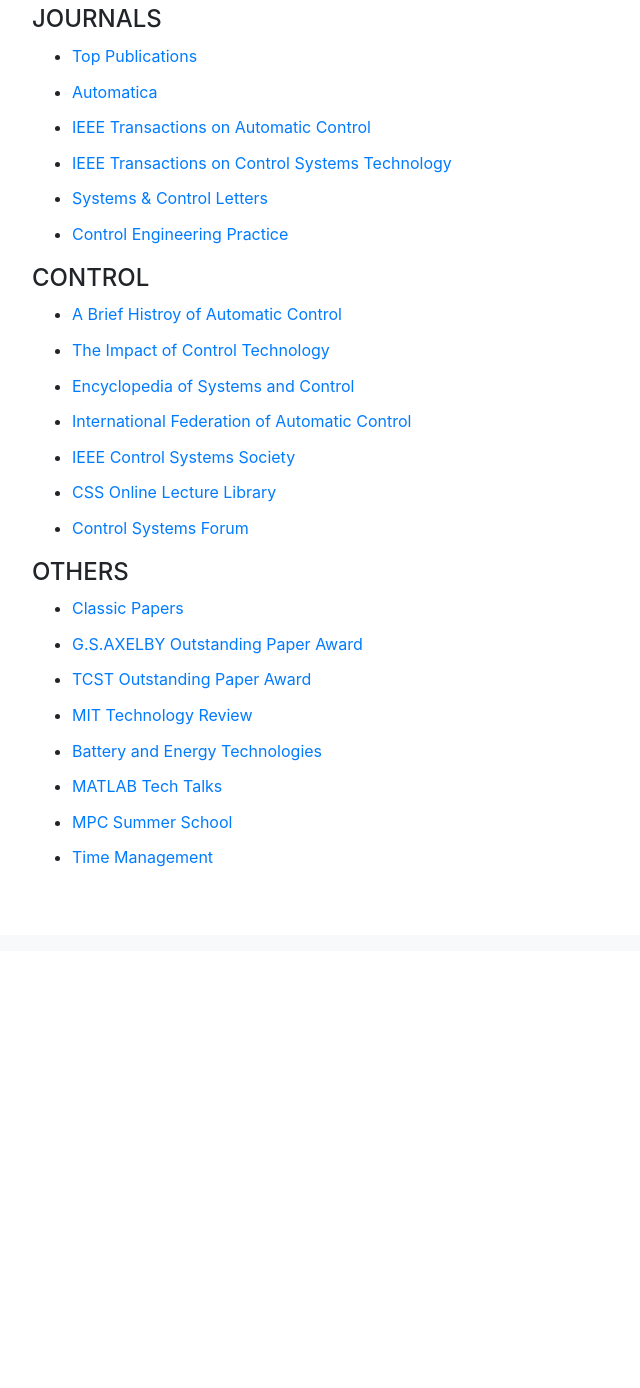
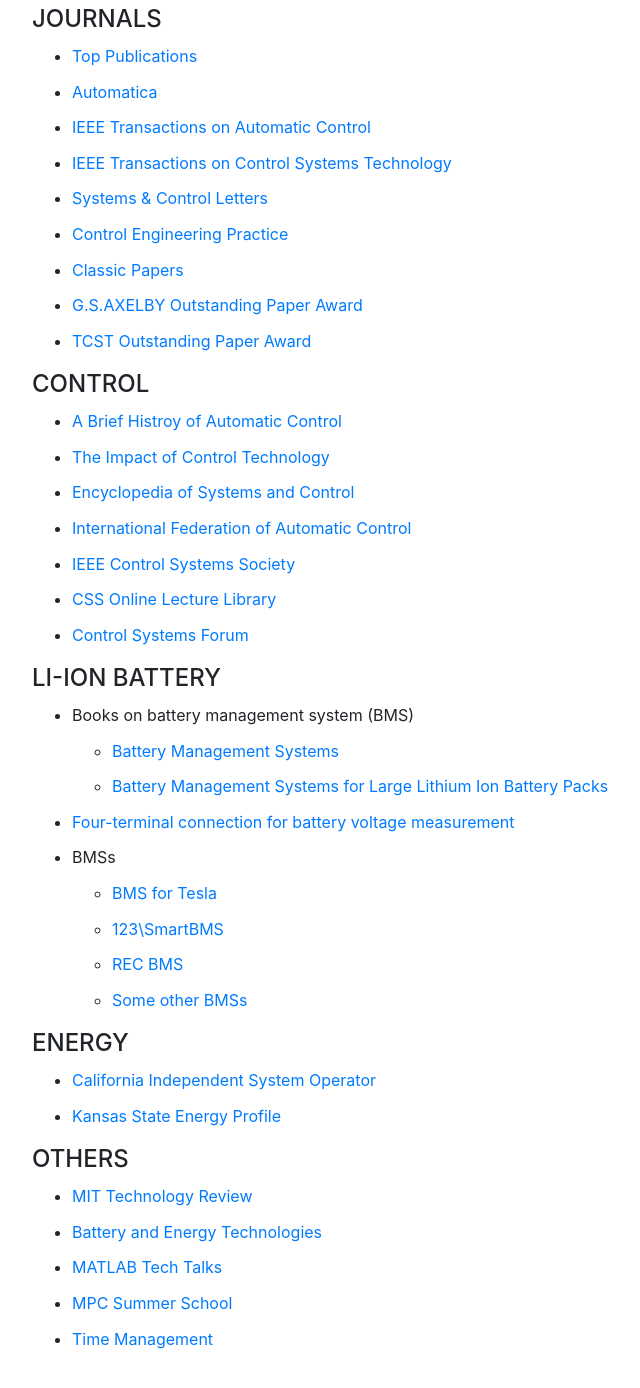
Before and after one commit to ningtian/ningtian.github.io, a Jekyll site: the page links/index.html, which Jekyll copies as it is, in a window 1280 px wide and 1400 px high, scrolled down 306 px. Shown: the top 1388 px of the window, without its empty margins (148-788 px from the left). Built offline with Jekyll 4.4.1, drawn with Linux system fonts in a browser that asks for light colours; before the commit the page ends 1257 px from its top, so only the background shows below that.

Commit message:
Update index.html

```diff
--- a/links/index.html
+++ b/links/index.html
@@ -81,17 +88,45 @@
 	        <li><a href="http://www.ieeecss-oll.org/">CSS Online Lecture Library </a> </li>
 
 		<li><a href="http://consys.forum.mst.edu/">Control Systems Forum </a> </li>
-                </ul>
 
+
+
+	        </ul>
+
+	  <h4>LI-ION BATTERY</h4>
+
+                 <ul>
+                 <li>Books on battery management system (BMS)
+
+	         <ul>
+	         <li><a href="https://www.amazon.com/Battery-Management-Systems-Gregory-Plett/dp/1630810231">Battery Management Systems </a></li>
+	         <li><a href="https://www.amazon.com/Battery-Management-Systems-Large-Lithium/dp/1608071049/ref=pd_sim_14_8?_encoding=UTF8&pd_rd_i=1608071049&pd_rd_r=abcde245-0e50-11e9-add8-73a0b1357621&pd_rd_w=vXLMc&pd_rd_wg=VU6ic&pf_rd_p=18bb0b78-4200-49b9-ac91-f141d61a1780&pf_rd_r=A679TVP58A4169BFP8MJ&psc=1&refRID=A679TVP58A4169BFP8MJ">Battery Management Systems for Large Lithium Ion Battery Packs</a></li>
+	         </ul>
+
+                 <li><a href="https://www.gamry.com/application-notes/battery-research/four-terminal-eis-of-batteries/">Four-terminal connection for battery voltage measurement</a></li>
+
+                 <li>BMSs
+	         <ul>
+                 <li><a href="https://teslamotorsclub.com/tmc/threads/pics-info-inside-the-battery-pack.34934/">BMS for Tesla</a></li>
+	         <li><a href="https://123electric.eu/products/123smartbms/">123\SmartBMS</a></li>
+	         <li><a href="http://www.rec-bms.com/BMS.html">REC BMS</a></li>
+	         <li><a href="http://liionbms.com/php/bms_options.php">Some other BMSs</a></li>
+	         </ul>
+
+
+                 </ul>
+
+
+	<h4>ENERGY</h4>
+	        <ul>
+			<li><a href="http://www.caiso.com/Pages/default.aspx">California Independent System Operator</a> </li>
+			<li><a href="https://www.eia.gov/state/print.php?sid=KS">Kansas State Energy Profile</a> </li>
+		</ul>
 
 	<h4>OTHERS</h4>
 
 	        <ul>
-		<li><a href="https://scholar.google.com/citations?view_op=list_classic_articles&hl=en&by=2006&vq=eng_automationcontroltheory">Classic Papers </a></li>
 
-		<li><a href="http://www.ieeecss.org/awards/george-s-axelby-outstanding-paper-award">G.S.AXELBY Outstanding Paper Award </a></li>
-
-	        <li><a href="http://www.ieeecss.org/awards/ieee-transactions-control-systems-technology-outstanding-paper-award">TCST Outstanding Paper Award </a></li>
 
 	        <li><a href="https://www.technologyreview.com/">MIT Technology Review </a> </li>
 
```
Also changed, not shown: other parts of links/index.html (+7 -0 lines).
